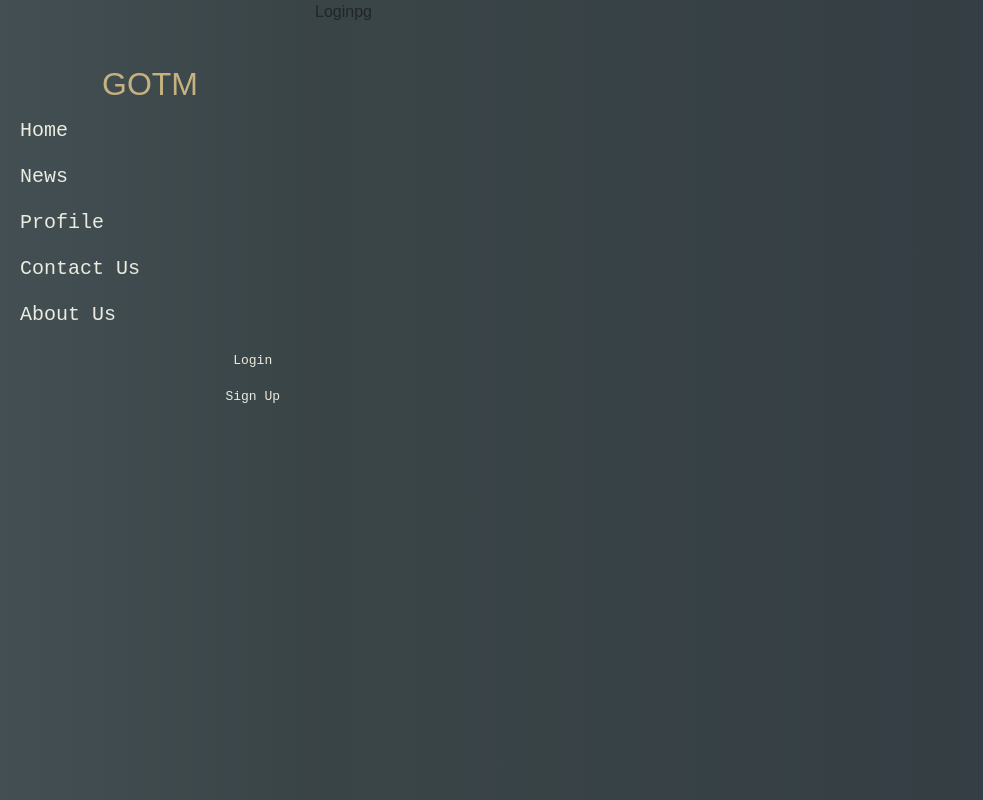
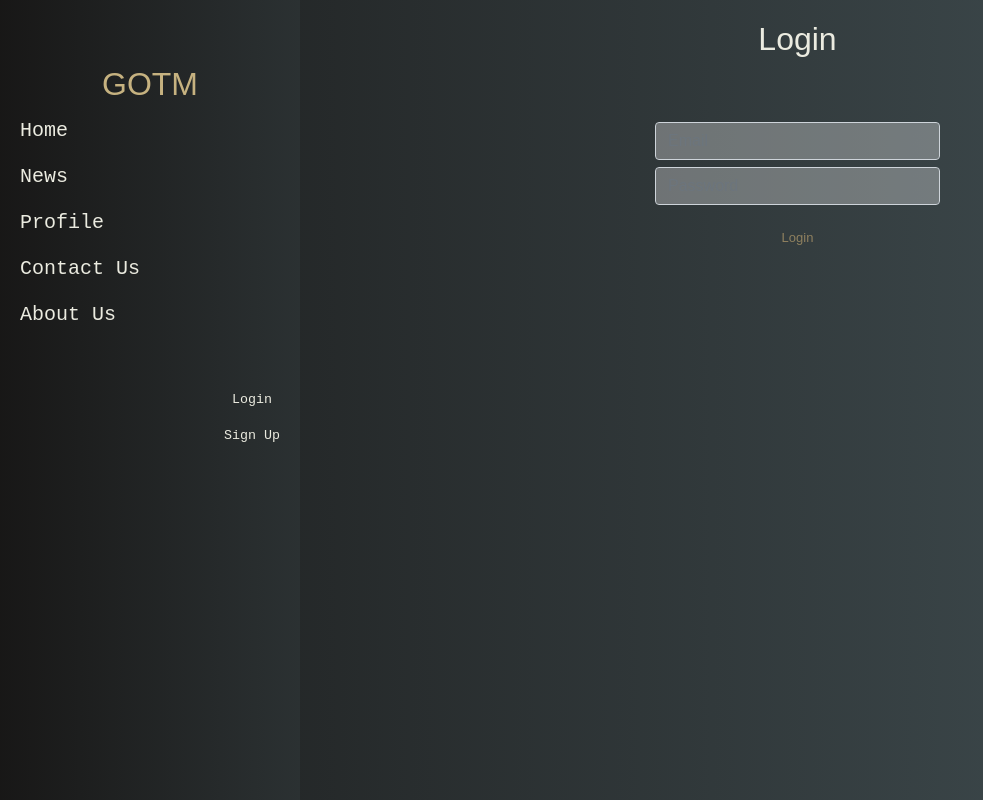
Before and after one commit to Evanardo/GOTM, a React (Create React App) app: page /login in a window 1280 px wide. Shown: the whole page, without its empty margins (0-983 px from the left). Built offline with nearby package versions, Linux system fonts and the light colour scheme; a web font is replaced by a local one.

Commit message:
styling changes

```diff
--- a/public/index.html
+++ b/public/index.html
@@ -11,6 +11,8 @@
   <link href="https://fonts.cdnfonts.com/css/alien-league-2" rel="stylesheet">
 </head>
 <body>
+
   <div id="root"></div>
+
 </body>
 </html>
--- a/src/App.js
+++ b/src/App.js
@@ -10,14 +10,15 @@ import News from './views/News';
 import About from './views/About';
 import Contact from './views/Contact';
 import SignUp from './views/SignUp';
+import Cursor from './components/Cursor';
 
 
 export default class App extends Component {
   render() {
     return (
+
       <Router>
-
-
+          <Cursor/>
           <Nav />
           <Routes>
             <Route path='/profile' element={<Profile />} />
@@ -30,6 +31,7 @@ export default class App extends Component {
           </Routes>
 
 
+
       </Router>
     )
   }
--- /dev/null
+++ b/src/components/Cursor.js
@@ -0,0 +1,22 @@
+import React, { Component } from 'react';
+import { Link } from 'react-router-dom'
+
+export default class Cursor extends Component {
+
+    createCursor = () => {
+        const cursor = document.querySelector('.cursor');
+                    document.addEventListener('mousemove', e => {
+                        cursor.setAttribute("style", "top: " + (e.pageY - 5) + "px; left: " + (e.pageX - 5) + "px;")
+                    });
+    }
+
+    render() {
+        return (
+
+            <div className='cursor'>
+
+            </div>
+
+        )
+    }
+}
--- a/src/components/Nav.js
+++ b/src/components/Nav.js
@@ -26,8 +26,8 @@ export default class Nav extends Component {
         <a href="/contact">Contact Us</a>
         <a href="/about">About Us</a>
         <div className='reg-footer'>
-          <a id="register" href="/login">Login</a>
-          <a id="register" href="/signup">Sign Up</a>
+          <a id='reg-login' href="/login">Login</a>
+          <a id='reg-signup' href="/signup">Sign Up</a>
         </div>
       </div>
     //   <span onclick={openNav()}>open</span>
--- a/src/index.css
+++ b/src/index.css
@@ -1,4 +1,11 @@
-
+/* .cursor{
+  width: 7px;
+  height: 7px;
+  border: 1px solid white;
+  border-radius: 50%;
+  background-color:  #ebebe0;
+  position:absolute;
+} */
 body{
   /* background-image: url("./static/images/20536906.png"); */
   /* background-repeat: no-repeat; */
@@ -9,12 +16,15 @@ body{
   /* background: linear-gradient(-75deg, #ee7752, #e73c7e, #23a6d5, #23d5ab,#8f805f); */
   /* background: linear-gradient(-75deg,#c6b280,#465356,#3a4548,#2b2421,#141211,#6c6047,#202634); */
   /* background: linear-gradient(90deg,#202634,#3a4548,#141211); */
-  background: linear-gradient(90deg,#141211,#3a4548,#202634);
+  /* background: linear-gradient(90deg,#141211,#3a4548,#202634); */
+  background: linear-gradient(-90deg,#141211,#3a4548,#141211,#3a4548,#141211);
     background-size: 400% 400%;
-    animation: gradient 33.3s ease infinite;
+    animation: gradient 133.2s ease infinite;
   height: 100vh;
   font-family: 'Arcade Rounded', sans-serif;
   padding-left: 315px;
+  margin: 0;
+  height: 100vh;
 }
 @keyframes gradient {
   0% {
@@ -40,6 +50,7 @@ body{
 
 /* The side navigation menu */
 .sidenav {
+  /* cursor: none; */
   display: flex;
   flex-direction: column;
   flex-wrap: wrap;
@@ -50,10 +61,10 @@ body{
   top: 0px; /* Stay at the top */
   left: 0;
   /* background: linear-gradient(45deg, #ee7752, #e73c7e, #23a6d5, #23d5ab); */
-  background: linear-gradient(90deg,#8f805f,#465356,#3a4548,#141211);
   /* background: linear-gradient(90deg,#141211,#3a4548,#465356,#8f805f); */
+  background: linear-gradient(-90deg,#141211,#3a4548,#141211);
     background-size: 400% 400%;
-    animation: gradient 33.3s ease infinite;
+    animation: gradient 133.2s ease infinite;
   /* background-color: rgba(245, 245, 245, 0.05); */
   /* background-color: #475357;  */
   /* box-shadow: 5px 1px 1px 1px rgba(0, 0, 0, 0.2); */
@@ -75,17 +86,18 @@ body{
 
 /* When you mouse over the navigation links, change their color */
 .sidenav a:hover {
-  color: #222222;
+  color:#c6b280;
+  cursor:cell;
 }
 
 /* Position and style the close button (top right corner) */
-.sidenav .closebtn {
+/* .sidenav .closebtn {
   position: absolute;
   top: 0;
   right: 25px;
   font-size: 36px;
   margin-left: 50px;
-}
+} */
 
 /* Style page content - use this if you want to push the page content to the right when you open the side navigation */
 #main {
@@ -126,10 +138,31 @@ h2{
   font-family: 'Alien League Expanded', sans-serif;
 }
 
+#contact{
+  display: flex;
+  flex-direction: column;
+  margin: 5vw;
+}
+
+h3{
+  color: #8f805f;
+  margin: 20px 0 0 20px;
+  white-space: nowrap;
+  overflow: hidden;
+  width: 30em;
+  animation: type 4s steps(60, end);
+}
+@keyframes type{
+  from { width: 0; }
+}
+
 .aboutUs{
   display: flex;
   justify-content: center;
-  padding: 15vh;
+  margin-top: 15vh;
+  margin-left: 15vh;
+  margin-right: 15vh;
+  margin-bottom: 5vh;
   align-content: center;
   color: #ebebe0;
   flex-wrap: wrap;
@@ -140,7 +173,7 @@ h2{
 
 #signingOff{
   display: flex;
-  padding-left: 15vh;
+  margin-left: 15vh;
   /* justify-content: center; */
   color: #8f805f;
   font-family: 'Alien League Expanded', sans-serif;
@@ -149,24 +182,29 @@ h2{
 
 .form-control{
   background-color: rgb(255, 255, 255, 0.3);
+  margin-bottom: 0.5vw;
 }
 
 .checklist{
-  padding-top: 40px;
+  /* padding-top: 15vh; */
+  background-color: pink;
 }
 
 .form-inline{
   display: flex;
   justify-content: center;
-  max-width: 75vh;
-  padding-bottom: 10px;
+  /* max-width: 75vh; */
+  /* padding-bottom: 10px; */
 }
+
+
 .reg-footer{
   position: relative;
   box-shadow: var(--theme-elements-boxShadow-card);
   width: 100%;
   padding: var(--compactSpacer) var(--lessCompactSpacer);
   height: 76px;
+  margin-top: 5vh;
   overflow: hidden;
   display: flex;
   align-items: center;
@@ -175,24 +213,47 @@ h2{
   flex-direction: column;
   flex-wrap: wrap;
   align-content:flex-end;
+  /* background-color: pink; */
   /* align-items: flex-end; */
+}
+
+#reg-login{
+  font-size: smaller;
+  /* background-color: #e0287d; */
+}
+
+#reg-signup{
+  font-size: smaller;
+  /* background-color: #1bc7fb; */
 }
 
 #register{
   font-size: small;
+  color:#8f805f;
 }
 
+#register:hover{
+  color: #c6b280;
+  cursor:cell;
+}
 
 .signUpForm{
   display: flex;
   justify-content: center;
   flex-direction: column;
-  padding: 10px;
+  /* padding: 10px; */
+  margin-top: 5vw;
+  margin-left: 25vw;
+  margin-right: 25vw;
+  /* min-width: 25vw; */
+  /* background-color: pink; */
 }
 
 .registerButt{
   display: flex;
   justify-content: center;
+  margin-top: 2vh;
+  /* background-color: white; */
 }
 
 
--- a/src/index.js
+++ b/src/index.js
@@ -2,6 +2,7 @@ import React from 'react';
 import ReactDOM from 'react-dom/client';
 import './index.css';
 import App from './App';
+
 
 
 
--- a/src/views/Contact.js
+++ b/src/views/Contact.js
@@ -5,6 +5,13 @@ export default class Contact extends Component {
     return (
       <section>
         <h1>Contact</h1>
+        <div id='contact'>
+          <h3>Phone: 2343290-93</h3>
+          <h3>email: gotmclub@gotmclub.com</h3>
+          <h3>Complaints Dept: getoverit</h3>
+          <h3>Find us on Twitter: @gotmclub</h3>
+
+        </div>
       </section>
     )
   }
--- a/src/views/Landing.js
+++ b/src/views/Landing.js
@@ -47,11 +47,11 @@ export default class Landing extends Component {
       <div className='landing-body'>
         <h1>Welcome to Game of the Month Club</h1>
         <div class="hero-container">
-          <div class="environment"></div>
+
           <h6 class="hero glitch layers" data-text="cult"><span>"Let's start a cult..."</span></h6>
         </div>
         <div className='checklist'>
-
+          {/* <p>here</p> */}
         </div>
       </div>
     )
--- a/src/views/Loginpg.js
+++ b/src/views/Loginpg.js
@@ -3,7 +3,24 @@ import React, { Component } from 'react'
 export default class Loginpg extends Component {
   render() {
     return (
-      <div>Loginpg</div>
+      <div>
+        <section>
+          <h1>Login</h1>
+          <div className="signUpForm">
+            <form onSubmit={(e) => { this.sendSignUpInfo(e) }}>
+              {/* <input placeholder='Username' name='username' className='form-control' type='text'/> */}
+              <input placeholder='Email' name='email' className='form-control' type='text' />
+              <input placeholder='Password' name='password' className='form-control' type='password' />
+              {/* <input placeholder='Confirm Password' name='confirm-password' className='form-control' type='password'/> */}
+
+              <div className='registerButt'>
+                <button type='submit' id="register" className='btn'>Login</button>
+              </div>
+
+            </form>
+          </div>
+        </section>
+      </div>
     )
   }
 }
--- a/src/views/SignUp.js
+++ b/src/views/SignUp.js
@@ -27,7 +27,7 @@ export default class SignUp extends Component {
     });//url,options
     const data = await res.json();
     console.log(data)
-    if (data.status === 'ok'){
+    if (data.status === 'ok') {
       this.props.addMessage(data.message, 'success')
     }
   }
@@ -35,19 +35,22 @@ export default class SignUp extends Component {
   render() {
     return (
       <div>
-        <h1>Sign Up</h1>
-        <div className="signUpForm">
-        <form onSubmit={(e)=>{ this.sendSignUpInfo(e) }}>
-          <input placeholder='Username' name='username' className='form-control' type='text'/>
-          <input placeholder='Email' name='email' className='form-control' type='text'/>
-          <input placeholder='Password' name='password' className='form-control' type='password'/>
-          <input placeholder='Confirm Password' name='confirm-password' className='form-control' type='password'/>
+        <section>
+          <h1>Sign Up</h1>
+          <div className="signUpForm">
+            <form onSubmit={(e) => { this.sendSignUpInfo(e) }}>
+              <input placeholder='Username' name='username' className='form-control' type='text' />
+              <input placeholder='Email' name='email' className='form-control' type='text' />
+              <input placeholder='Password' name='password' className='form-control' type='password' />
+              <input placeholder='Confirm Password' name='confirm-password' className='form-control' type='password' />
 
-          <div className='registerButt'>
-          <button type='submit' id="register"className='btn btn-warning'>Register</button>
+              <div className='registerButt'>
+                <button type='submit' id="register" className='btn'>Register</button>
+              </div>
+
+            </form>
           </div>
-        </form>
-        </div>
+        </section>
       </div>
     )
   }
```
